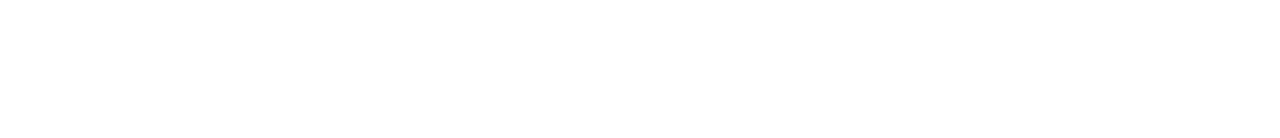
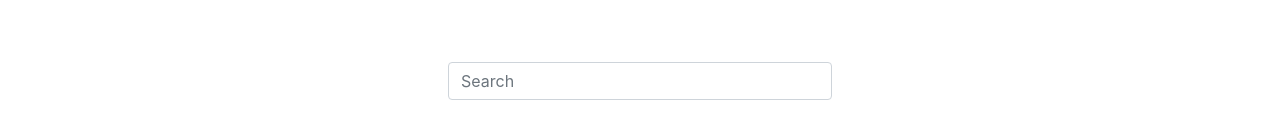
Before and after one commit to HenriqueFadoni/SearchAlgorithm, a React (Create React App) app: page /linearsearch in a window 1280 px wide. Shown: the part 254-392 px from the top of the page. Built offline with nearby package versions, Linux system fonts and the light colour scheme.

Commit message:
Adding Search Input

```diff
--- a/src/components/GridDisplay/GridDisplay.tsx
+++ b/src/components/GridDisplay/GridDisplay.tsx
@@ -6,7 +6,7 @@ const GridDisplay: React.FC = () => {
   let gridDisplay = [];
 
   if (numList.length > 0) {
-    gridDisplay = numList.map((num: Array<number>, i: number) => {
+    gridDisplay = numList.map((num: number, i: number) => {
       return <li className="grid__item" key={i}>{num}</li>
     });
   }
--- /dev/null
+++ b/src/components/SearchInput/SearchInput.tsx
@@ -0,0 +1,37 @@
+import React, { useState, useEffect } from 'react';
+import useDebounce from '../../hooks/useDebounce';
+
+const SearchInput: React.FC = () => {
+  const [searchTerm, setSearchTerm] = useState('');
+  const [isSearching, setIsSearching] = useState(false);
+
+  const debouncedSearchTerm = useDebounce(searchTerm, 500);
+
+  const searchDispatch = async() => {
+    setIsSearching(false);
+  }
+
+  useEffect(() => {
+    if (debouncedSearchTerm) {
+      setIsSearching(true);
+      searchDispatch();
+    }
+  }, [debouncedSearchTerm]);
+
+  return (
+    <div className="d-flex justify-content-center">
+      <div className="search-input">
+        <input
+          type="text"
+          className="form-control"
+          id="searchInput"
+          placeholder="Search"
+          onChange={e => setSearchTerm(e.target.value)}
+        />
+      </div>
+      {isSearching && <h3>Searching...</h3>}
+    </div>
+  )
+}
+
+export default SearchInput;
--- a/src/containers/LinearSearch/LinearSearch.tsx
+++ b/src/containers/LinearSearch/LinearSearch.tsx
@@ -1,14 +1,16 @@
 import React from 'react';
 
 import Title from '../../components/Title/Title';
-import GridSizeBtn from '../../components/GridSizeOptions/GridSizeOptions';
+import GridSizeOptions from '../../components/GridSizeOptions/GridSizeOptions';
 import GridDisplay from '../../components/GridDisplay/GridDisplay';
+import SearchInput from '../../components/SearchInput/SearchInput';
 
 const LinearSearch: React.FC = () => (
   <div className="page">
     <Title title='Linear Search'/>
-    <GridSizeBtn />
+    <GridSizeOptions />
     <GridDisplay />
+    <SearchInput />
   </div>
 )
 
--- /dev/null
+++ b/src/hooks/useDebounce.tsx
@@ -0,0 +1,19 @@
+import React, { useState, useEffect } from 'react';
+
+function useDebounce(value: string, delay: number) {
+  const [debouncedValue, setDebouncedValue] = useState(value);
+
+  useEffect(() => {
+    const handler = setTimeout(() => {
+      setDebouncedValue(value)
+    }, delay);
+
+    return () => {
+      clearTimeout(handler);
+    };
+  }, [value]);
+
+  return debouncedValue
+}
+
+export default useDebounce;
--- a/src/sass/_component.scss
+++ b/src/sass/_component.scss
@@ -18,3 +18,9 @@
     border: 1px solid black;
   }
 }
+
+.search-input {
+  width: 30vw;
+  display: inline-block;
+  justify-self: center;
+}
```
